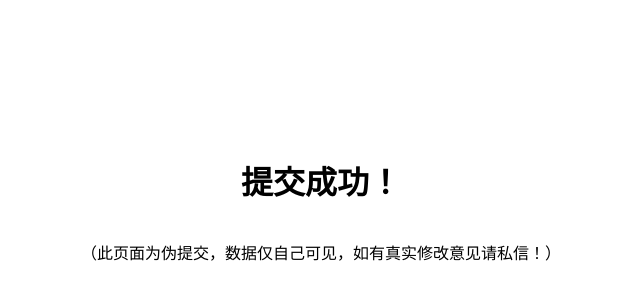
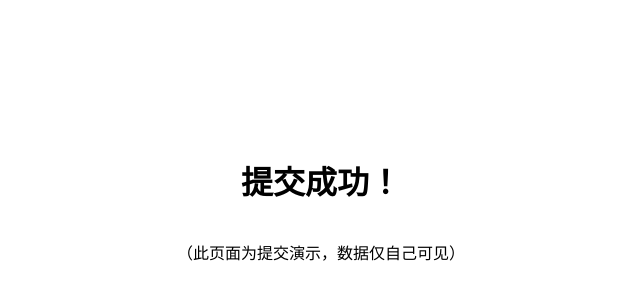
Before and after one commit to Timmy66666/important_thing, a plain HTML site: page upload/ok.html in a window 1280 px wide. Shown: the part 192-492 px from the top of the page, without its empty margins (319-959 px from the left). Drawn offline with Linux system fonts and the light colour scheme.

Commit message:
Add files via upload

```diff
--- a/upload/ok.html
+++ b/upload/ok.html
@@ -18,6 +18,6 @@
   </style>
   <body>
     <h1>提交成功！</h1>
-    <p>（此页面为伪提交，数据仅自己可见，如有真实修改意见请私信！）</p>
+    <p>（此页面为提交演示，数据仅自己可见）</p>
   </body>
 </html>
```
Also changed, not shown: Update log.txt.
